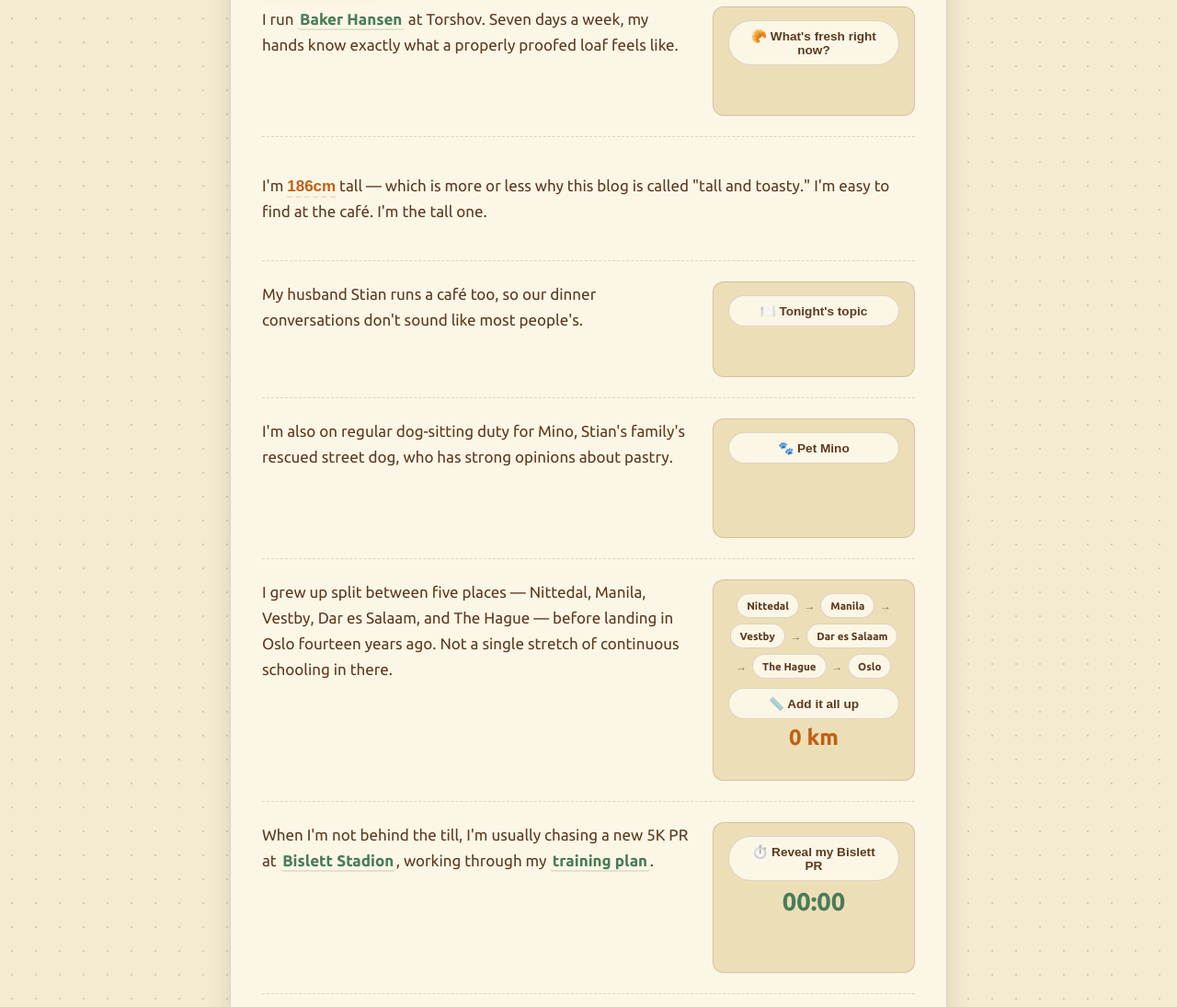
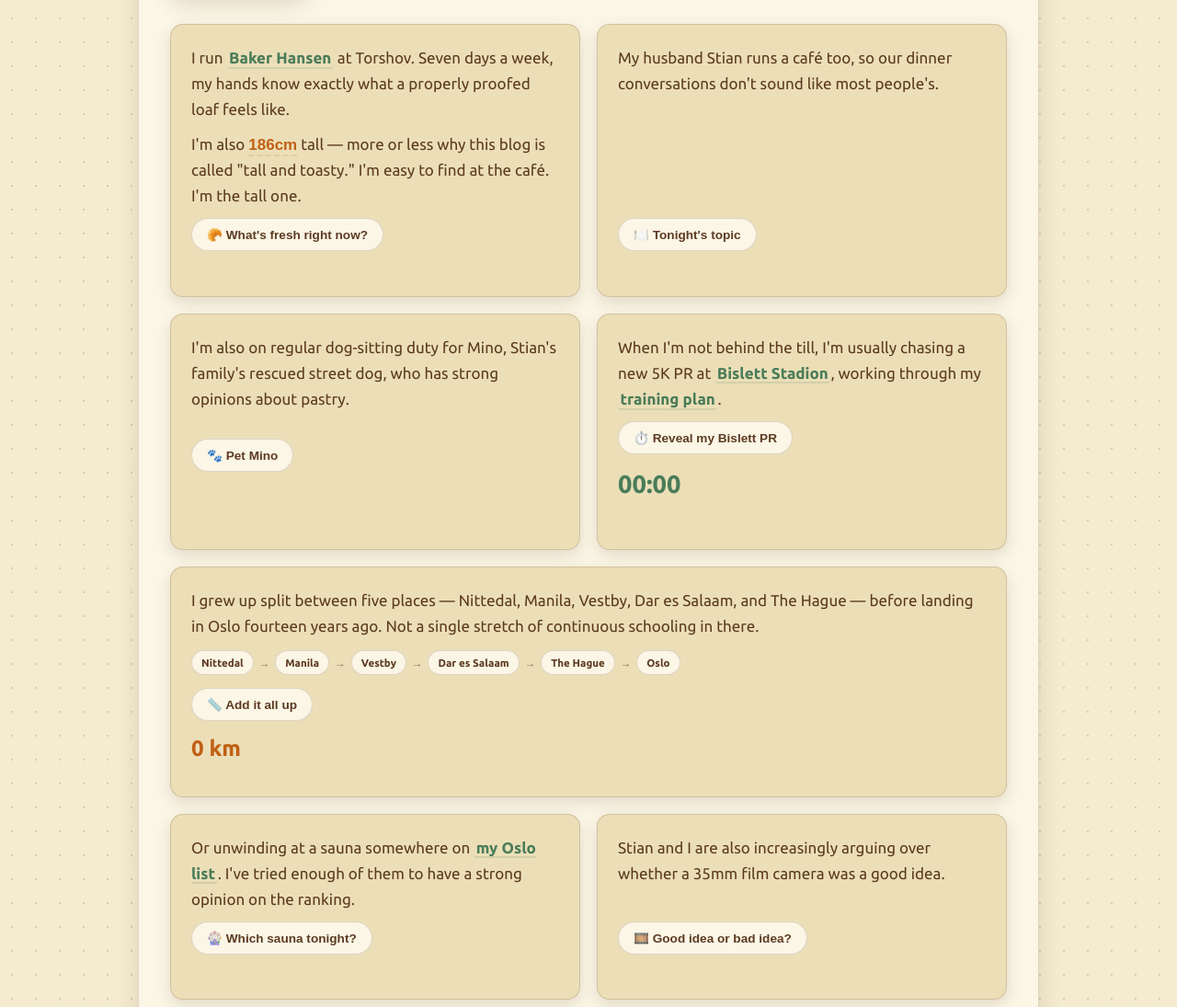
Before and after one commit to markuslyngmo/tallandtoasty, a Jekyll site: the page built from about.md, in a window 1280 px wide and 1400 px high, cut to the strip 305-1400 px from the top of the window. Shown: the whole strip at 92% size. Built offline with Jekyll 4.4.1, drawn with Linux system fonts in a browser that asks for light colours.

Commit message:
Rebuild About page as a real card grid, Josh Comeau style
Replaced the single-column text+sidebar-widget layout with a proper
2-column card grid (each fact is a self-contained box), widened the
page frame for this page via a new page.wide front-matter flag, and
let the childhood-places card span both columns since it needs the
room. Fixes the cramped/uneven proportions from the old layout.

```diff
--- a/_layouts/page.html
+++ b/_layouts/page.html
@@ -1,7 +1,7 @@
 ---
 layout: default
 ---
-<article class="page-frame reveal in-view">
+<article class="page-frame reveal in-view{% if page.wide %} page-frame-wide{% endif %}">
   <span class="corner corner-tl"></span>
   <span class="corner corner-tr"></span>
   <span class="corner corner-bl"></span>
--- a/about.md
+++ b/about.md
@@ -12,108 +13,67 @@ description: "Café owner, runner, and general five-country kid. A few facts abo
   </div>
 </div>
 
-<div class="about-fact">
-  <div class="about-fact-text">
+<div class="about-grid">
+  <div class="about-card">
     <p>I run <a href="https://maps.app.goo.gl/asKFtVdchrPNeq5p8">Baker Hansen</a> at Torshov. Seven days a week, my hands know exactly what a properly proofed loaf feels like.</p>
+    <p>I'm also <button class="height-toggle-btn" id="height-toggle" type="button">186cm</button> tall — more or less why this blog is called "tall and toasty." I'm easy to find at the café. I'm the tall one.</p>
+    <button class="about-card-btn" id="oven-btn" type="button">🥐 What's fresh right now?</button>
+    <p class="about-card-note" id="oven-note"></p>
   </div>
-  <div class="about-fact-widget">
-    <div class="about-widget">
-      <button class="about-widget-btn" id="oven-btn" type="button">🥐 What's fresh right now?</button>
-      <p class="about-widget-note" id="oven-note"></p>
+
+  <div class="about-card">
+    <p>My husband Stian runs a café too, so our dinner conversations don't sound like most people's.</p>
+    <button class="about-card-btn" id="dinner-btn" type="button">🍽️ Tonight's topic</button>
+    <p class="about-card-note" id="dinner-note"></p>
+  </div>
+
+  <div class="about-card">
+    <p>I'm also on regular dog-sitting duty for Mino, Stian's family's rescued street dog, who has strong opinions about pastry.</p>
+    <button class="about-card-btn" id="pet-mino-btn" type="button">🐾 Pet Mino</button>
+    <div class="paw-trail-zone" id="paw-zone"></div>
+    <p class="about-card-note" id="mino-note"></p>
+  </div>
+
+  <div class="about-card">
+    <p>When I'm not behind the till, I'm usually chasing a new 5K PR at <a href="https://maps.app.goo.gl/vmjXj41zGhNkkEin8">Bislett Stadion</a>, working through my <a href="{{ '/training-plan/' | relative_url }}">training plan</a>.</p>
+    <button class="about-card-btn" id="pr-btn" type="button">⏱️ Reveal my Bislett PR</button>
+    <div class="stopwatch-time" id="pr-time">00:00</div>
+    <p class="about-card-note" id="pr-note"></p>
+  </div>
+
+  <div class="about-card span-2">
+    <p>I grew up split between five places — Nittedal, Manila, Vestby, Dar es Salaam, and The Hague — before landing in Oslo fourteen years ago. Not a single stretch of continuous schooling in there.</p>
+    <div class="places-chain">
+      <span class="place-pill">Nittedal</span><span class="place-arrow">→</span>
+      <span class="place-pill">Manila</span><span class="place-arrow">→</span>
+      <span class="place-pill">Vestby</span><span class="place-arrow">→</span>
+      <span class="place-pill">Dar es Salaam</span><span class="place-arrow">→</span>
+      <span class="place-pill">The Hague</span><span class="place-arrow">→</span>
+      <span class="place-pill">Oslo</span>
     </div>
+    <button class="about-card-btn" id="distance-btn" type="button">📏 Add it all up</button>
+    <div class="distance-total" id="distance-total">0 km</div>
+    <p class="distance-caption" id="distance-caption"></p>
+  </div>
+
+  <div class="about-card">
+    <p>Or unwinding at a sauna somewhere on <a href="{{ '/my-oslo-guide/' | relative_url }}">my Oslo list</a>. I've tried enough of them to have a strong opinion on the ranking.</p>
+    <button class="about-card-btn" id="sauna-btn" type="button">🎡 Which sauna tonight?</button>
+    <p class="about-card-note" id="sauna-note"></p>
+  </div>
+
+  <div class="about-card">
+    <p>Stian and I are also increasingly arguing over whether a 35mm film camera was a good idea.</p>
+    <button class="about-card-btn" id="camera-btn" type="button">🎞️ Good idea or bad idea?</button>
+    <p class="about-card-note" id="camera-note"></p>
   </div>
 </div>
 
-<div class="about-fact">
-  <p>I'm <button class="height-toggle-btn" id="height-toggle" type="button">186cm</button> tall — which is more or less why this blog is called "tall and toasty." I'm easy to find at the café. I'm the tall one.</p>
+<div class="about-outro">
+  <p>In short: a kid from five countries who ended up with the most beautiful man in the universe and a bakery that opens at 07:00 sharp. Stop by Baker Hansen sometime, and I'll happily tell you why your pickled red onion is wrong.</p>
+
+  <p>Curious what a given week actually looks like? Check out <a href="{{ '/now/' | relative_url }}">Now</a>, or just come say hi at the café.</p>
 </div>
-
-<div class="about-fact">
-  <div class="about-fact-text">
-    <p>My husband Stian runs a café too, so our dinner conversations don't sound like most people's.</p>
-  </div>
-  <div class="about-fact-widget">
-    <div class="about-widget">
-      <button class="about-widget-btn" id="dinner-btn" type="button">🍽️ Tonight's topic</button>
-      <p class="about-widget-note" id="dinner-note"></p>
-    </div>
-  </div>
-</div>
-
-<div class="about-fact">
-  <div class="about-fact-text">
-    <p>I'm also on regular dog-sitting duty for Mino, Stian's family's rescued street dog, who has strong opinions about pastry.</p>
-  </div>
-  <div class="about-fact-widget">
-    <div class="about-widget">
-      <button class="about-widget-btn" id="pet-mino-btn" type="button">🐾 Pet Mino</button>
-      <div class="paw-trail-zone" id="paw-zone"></div>
-      <p class="about-widget-note" id="mino-note"></p>
-    </div>
-  </div>
-</div>
-
-<div class="about-fact">
-  <div class="about-fact-text">
-    <p>I grew up split between five places — Nittedal, Manila, Vestby, Dar es Salaam, and The Hague — before landing in Oslo fourteen years ago. Not a single stretch of continuous schooling in there.</p>
-  </div>
-  <div class="about-fact-widget">
-    <div class="about-widget">
-      <div class="places-chain">
-        <span class="place-pill">Nittedal</span><span class="place-arrow">→</span>
-        <span class="place-pill">Manila</span><span class="place-arrow">→</span>
-        <span class="place-pill">Vestby</span><span class="place-arrow">→</span>
-        <span class="place-pill">Dar es Salaam</span><span class="place-arrow">→</span>
-        <span class="place-pill">The Hague</span><span class="place-arrow">→</span>
-        <span class="place-pill">Oslo</span>
-      </div>
-      <button class="about-widget-btn" id="distance-btn" type="button">📏 Add it all up</button>
-      <div class="distance-total" id="distance-total">0 km</div>
-      <p class="distance-caption" id="distance-caption"></p>
-    </div>
-  </div>
-</div>
-
-<div class="about-fact">
-  <div class="about-fact-text">
-    <p>When I'm not behind the till, I'm usually chasing a new 5K PR at <a href="https://maps.app.goo.gl/vmjXj41zGhNkkEin8">Bislett Stadion</a>, working through my <a href="{{ '/training-plan/' | relative_url }}">training plan</a>.</p>
-  </div>
-  <div class="about-fact-widget">
-    <div class="about-widget">
-      <button class="about-widget-btn" id="pr-btn" type="button">⏱️ Reveal my Bislett PR</button>
-      <div class="stopwatch-time" id="pr-time">00:00</div>
-      <p class="about-widget-note" id="pr-note"></p>
-    </div>
-  </div>
-</div>
-
-<div class="about-fact">
-  <div class="about-fact-text">
-    <p>Or unwinding at a sauna somewhere on <a href="{{ '/my-oslo-guide/' | relative_url }}">my Oslo list</a>. I've tried enough of them to have a strong opinion on the ranking.</p>
-  </div>
-  <div class="about-fact-widget">
-    <div class="about-widget">
-      <button class="about-widget-btn" id="sauna-btn" type="button">🎡 Which sauna tonight?</button>
-      <p class="about-widget-note" id="sauna-note"></p>
-    </div>
-  </div>
-</div>
-
-<div class="about-fact">
-  <div class="about-fact-text">
-    <p>Stian and I are also increasingly arguing over whether a 35mm film camera was a good idea.</p>
-  </div>
-  <div class="about-fact-widget">
-    <div class="about-widget">
-      <button class="about-widget-btn" id="camera-btn" type="button">🎞️ Good idea or bad idea?</button>
-      <p class="about-widget-note" id="camera-note"></p>
-    </div>
-  </div>
-</div>
-
-<p>In short: a kid from five countries who ended up with the most beautiful man in the universe and a bakery that opens at 07:00 sharp. Stop by Baker Hansen sometime, and I'll happily tell you why your pickled red onion is wrong.</p>
-
-<p>Curious what a given week actually looks like? Check out <a href="{{ '/now/' | relative_url }}">Now</a>, or just come say hi at the café.</p>
 
 <div class="about-explore">
   <h2>Beyond the counter</h2>
--- a/assets/css/main.css
+++ b/assets/css/main.css
@@ -891,10 +891,12 @@ ul.blog-posts a:hover { color: var(--accent); background: none; }
 @keyframes wander { 0%,100% { transform: translateX(0) scaleX(1); } 45% { transform: translateX(30px) scaleX(1); } 50% { transform: translateX(30px) scaleX(-1); } 95% { transform: translateX(-30px) scaleX(-1); } 100% { transform: translateX(-30px) scaleX(-1); } }
 
 /* ---------- About page ---------- */
-.about-intro { display: flex; align-items: center; gap: 26px; margin-bottom: 8px; }
+.page-frame-wide { max-width: var(--wide-width); }
+
+.about-intro { display: flex; align-items: center; gap: 26px; margin-bottom: 30px; }
 .about-photo {
-  width: 130px;
-  height: 130px;
+  width: 150px;
+  height: 150px;
   object-fit: cover;
   border-radius: 16px;
   box-shadow: 0 10px 22px var(--shadow);
@@ -903,38 +905,46 @@ ul.blog-posts a:hover { color: var(--accent); background: none; }
 .about-intro h1 { margin: 0 0 6px; border: none !important; padding: 0 !important; }
 .about-intro p { margin: 0; color: var(--text-dim); }
 
-.about-fact {
-  display: flex;
-  align-items: flex-start;
-  gap: 20px;
-  padding: 22px 0;
-  border-top: 1px dashed var(--line);
+.about-grid {
+  display: grid;
+  grid-template-columns: repeat(auto-fit, minmax(340px, 1fr));
+  gap: 18px;
+  margin-bottom: 8px;
+  align-items: stretch;
 }
-.about-fact:first-of-type { border-top: none; }
-.about-fact-text { flex: 1 1 auto; min-width: 0; }
-.about-fact-text p { margin: 0; }
-.about-fact-widget { flex: 0 0 auto; width: 220px; }
 
-.about-widget {
+.about-card {
   background: var(--bg-deep);
   border: 1px solid var(--line);
-  border-radius: 12px;
-  padding: 14px 16px;
-  text-align: center;
+  border-radius: var(--radius);
+  padding: 22px;
+  display: flex;
+  flex-direction: column;
+  gap: 10px;
+  box-shadow: 0 6px 16px var(--shadow);
+  transition: transform 0.2s ease, box-shadow 0.2s ease;
 }
-.about-widget-btn {
+.about-card:hover { transform: translateY(-3px); box-shadow: 0 12px 24px var(--shadow); }
+.about-card p { margin: 0; }
+.about-card.span-2 { grid-column: span 2; }
+
+.about-card-btn {
+  margin-top: auto;
   border: 1px solid var(--line);
   background: var(--surface);
   color: var(--text);
   border-radius: 999px;
-  padding: 8px 16px;
+  padding: 9px 16px;
   font-size: 0.85rem;
   font-weight: 700;
-  width: 100%;
+  align-self: flex-start;
 }
-.about-widget-btn:hover { background: var(--accent); color: var(--bg); border-color: var(--accent); }
-.about-widget-note { margin-top: 10px; font-size: 0.85rem; color: var(--text-dim); min-height: 1.2em; }
-.about-widget-note.filled { color: var(--text); }
+.about-card-btn:hover { background: var(--accent); color: var(--bg); border-color: var(--accent); }
+.about-card-note { font-size: 0.85rem; color: var(--text-dim); min-height: 1.2em; margin: 0; }
+.about-card-note.filled { color: var(--text); }
+
+.about-outro { margin-top: 30px; }
+.about-outro p:first-child { margin-top: 0; }
 
 /* Height toggle */
 .height-toggle-btn {
@@ -949,7 +959,7 @@ ul.blog-posts a:hover { color: var(--accent); background: none; }
 .height-toggle-btn:hover { background: var(--heading-light); color: var(--heading); }
 
 /* Places-lived chain */
-.places-chain { display: flex; flex-wrap: wrap; gap: 6px; justify-content: center; margin-bottom: 10px; }
+.places-chain { display: flex; flex-wrap: wrap; gap: 6px; margin: 2px 0 4px; }
 .place-pill {
   background: var(--surface);
   border: 1px solid var(--line);
@@ -1011,8 +1021,8 @@ ul.blog-posts a:hover { color: var(--accent); background: none; }
 .about-explore-grid a:hover span { color: var(--bg); opacity: 0.9; }
 
 @media (max-width: 640px) {
-  .about-fact { flex-direction: column; }
-  .about-fact-widget { width: 100%; }
+  .about-grid { grid-template-columns: 1fr; }
+  .about-card.span-2 { grid-column: span 1; }
   .about-intro { flex-direction: column; text-align: center; }
 }
 
```
Also changed, not shown: other parts of about.md (+1 -0 lines).
